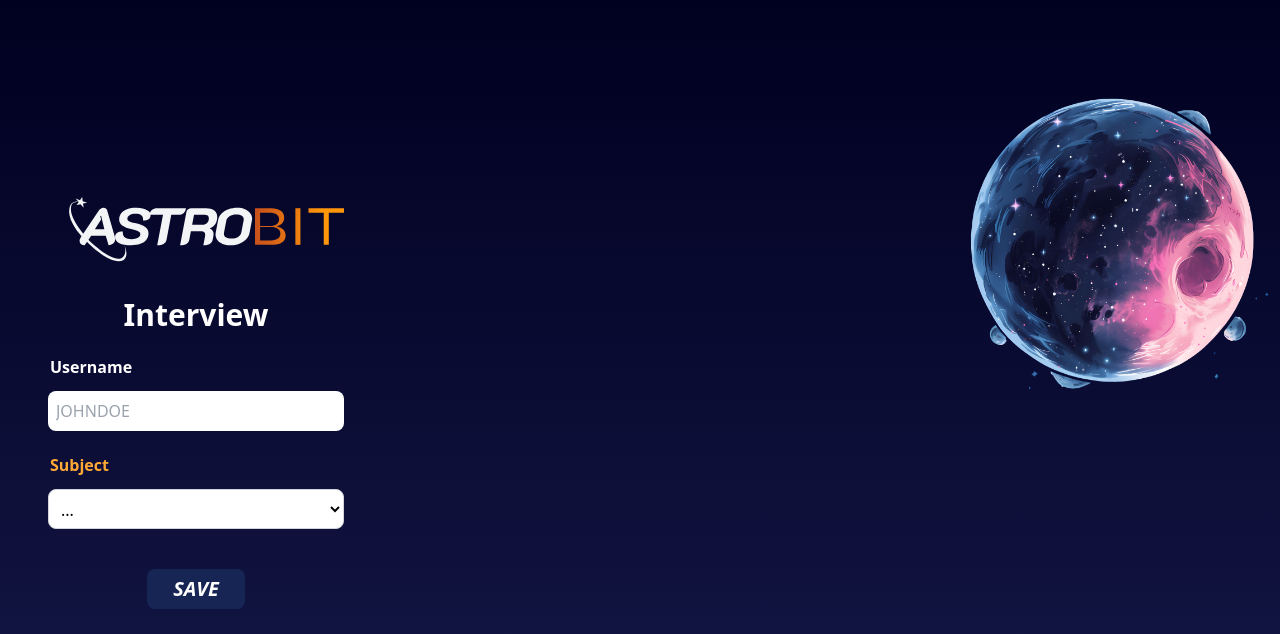
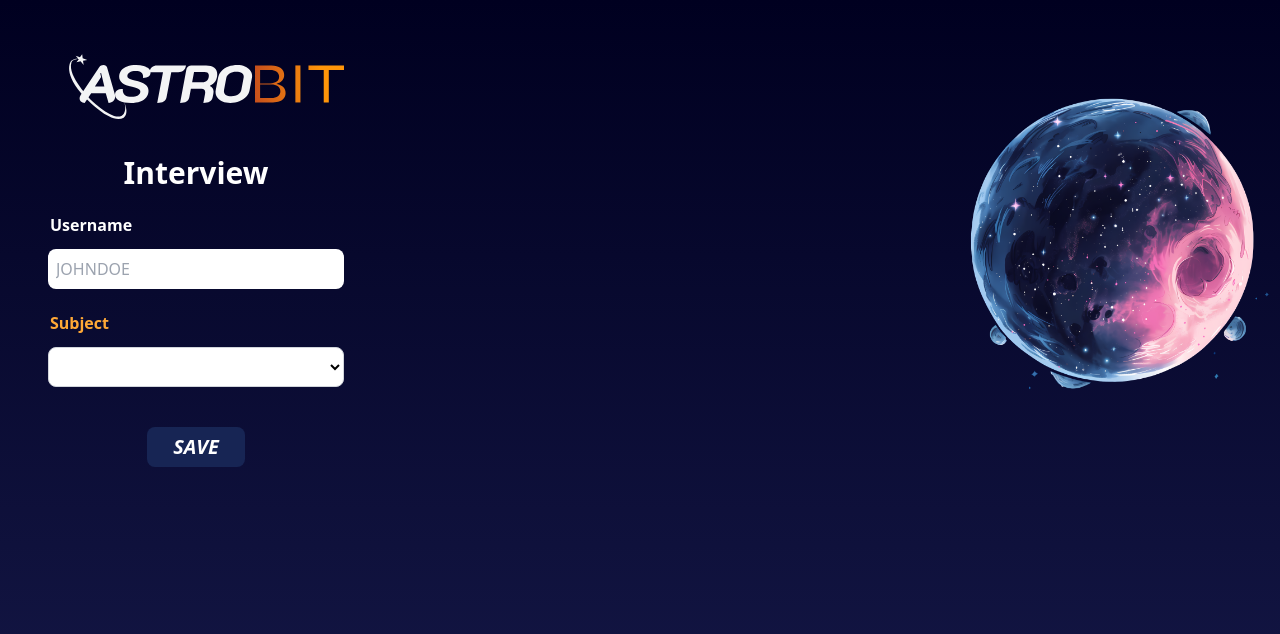
Before and after one commit to alef-monteiro/astrobit-front, an Angular app: page /interview in a window 1280 px wide. Shown: the top 634 px of the page. Built offline with nearby package versions, Linux system fonts and the light colour scheme.

Commit message:
feat: Implement complete sign-up flow with data collection from Sign-Up and Interview pages. Created SignupDataService to handle data storage from each step and submit all data to the backend upon completion.

```diff
--- a/src/app/components/default-dashboard-layout/default-dashboard-layout.component.html
+++ b/src/app/components/default-dashboard-layout/default-dashboard-layout.component.html
@@ -0,0 +1 @@
+<p>dashboard</p>
--- a/src/app/components/default-login-layout/default-login-layout.component.html
+++ b/src/app/components/default-login-layout/default-login-layout.component.html
@@ -1,5 +1,5 @@
 <main
-  class="relative flex items-center justify-start p-12 min-h-screen  bg-gradient-to-b from-dark-blue to-pale-blue text-white">
+  class="relative flex items-start justify-start p-12 min-h-screen  bg-gradient-to-b from-dark-blue to-pale-blue text-white">
   <section class=" relative flex flex-col items-center gap-5 w-1/4 z-10">
 
     <!-- Logo -->
--- a/src/app/components/default-signup-layout/default-signup-layout.component.html
+++ b/src/app/components/default-signup-layout/default-signup-layout.component.html
@@ -1,5 +1,5 @@
 <main
-  class="relative flex items-center justify-start p-12 min-h-screen  bg-gradient-to-b from-dark-blue to-pale-blue text-white">
+  class="relative flex items-start justify-start p-12 min-h-screen  bg-gradient-to-b from-dark-blue to-pale-blue text-white">
   <section class=" relative flex flex-col items-center gap-5 w-1/4 z-10">
 
     <!-- Logo -->
@@ -13,20 +13,19 @@
 
       <ng-content></ng-content>
 
-      <!-- Botão -->
-      <div class="flex flex-col items-center justify-around w-full">
+      <div class="flex flex-col items-center w-full">
         <button
           (click)="next()"
           [disabled]=disablePrimaryBtn
           class="w-1/3 h-10 rounded-lg text-center font-black italic text-xl bg-orange-salmon hover:bg-light-salmon active:bg-cool-yellow disabled:bg-blue-950">
-          {{ primaryBtnText }}
+          SAVE
         </button>
+      </div>
 
-      </div>
     </div>
   </section>
 
-<!-- falta colocar o service de dados temporários, mas usar o ngondestroy -->
+  <!-- falta colocar o service de dados temporários, mas usar o ngondestroy -->
   <section class="absolute bottom-1/2 right-0 w-1/4">
     <img src="/assets/planet-illustration.png" alt="background-illustration" class="w-full h-auto object-cover"
          height="1116" width="1144">
--- a/src/app/components/default-signup-layout/default-signup-layout.component.ts
+++ b/src/app/components/default-signup-layout/default-signup-layout.component.ts
@@ -20,15 +20,12 @@ export class DefaultSignupLayoutComponent {
 
   // sign up page
   next() {
-    this.onNext.emit(['interview']);
+    this.onNext.emit();
   }
 
   // interview page
   navigate() {
-    this.onNavigate.emit(['login']);
+    this.onNavigate.emit();
   }
 
-  submit() {
-    this.onSubmit.emit()
-  }
 }
--- a/src/app/components/primary-input/primary-input.component.ts
+++ b/src/app/components/primary-input/primary-input.component.ts
@@ -34,6 +34,7 @@ export class PrimaryInputComponent implements ControlValueAccessor {
   onInput(event: Event) {
     const value = (event.target as HTMLInputElement).value;
     this.onChange(value);
+
   }
 
   writeValue(value: string): void {
--- a/src/app/components/secondary-input-datalist/secondary-input-datalist.component.ts
+++ b/src/app/components/secondary-input-datalist/secondary-input-datalist.component.ts
@@ -53,7 +53,6 @@ export class SecondaryInputDatalistComponent implements ControlValueAccessor {
     this.value = value;
     this.onChange(value);
 
-    console.log(value);
   }
 
 
--- a/src/app/pages/interview/interview.component.html
+++ b/src/app/pages/interview/interview.component.html
@@ -1,9 +1,8 @@
 <app-default-signup-layout
   title="Interview"
-  primaryBtnText="SAVE"
-  (submit)="submit()"
-  (navigate)="navigate()"
-  [disablePrimaryBtn]=!interviewForm.valid
+  [disablePrimaryBtn] = !interviewForm.valid
+  (navigate)="onNavigate()"
+  (next)="onSubmit()"
 >
   <form [formGroup]="interviewForm" class="w-full ">
     <app-primary-input
@@ -18,7 +17,7 @@
       formControlName="subject"
       label="Subject"
       inputName="subject"
-      placeholder="..."
+      placeholder=""
     ></app-secondary-input-datalist>
   </form>
 
--- a/src/app/pages/interview/interview.component.ts
+++ b/src/app/pages/interview/interview.component.ts
@@ -1,11 +1,10 @@
 import {Component} from '@angular/core';
 import {DefaultSignupLayoutComponent} from '../../components/default-signup-layout/default-signup-layout.component';
 import {
-  CheckboxRequiredValidator, FormBuilder,
+  FormBuilder,
   FormControl,
   FormGroup,
   ReactiveFormsModule,
-  SelectControlValueAccessor,
   Validators
 } from '@angular/forms';
 import {
@@ -14,6 +13,7 @@ import {
 import {Router} from '@angular/router';
 import {ToastrService} from 'ngx-toastr';
 import {PrimaryInputComponent} from '../../components/primary-input/primary-input.component';
+import {SignupDataService} from '../../services/signup-data.service';
 
 interface InterviewForm {
   username: FormControl;
@@ -30,6 +30,7 @@ interface InterviewForm {
     PrimaryInputComponent
   ],
   providers: [
+    SignupDataService,
     ToastrService,
     FormBuilder
   ],
@@ -41,8 +42,8 @@ export class InterviewComponent {
 
   constructor(
     private router: Router,
-    private formBulder: FormBuilder,
-    private toastService: ToastrService
+    private toastService: ToastrService,
+    private interviewService: SignupDataService
   ) {
     this.interviewForm = new FormGroup({
       username: new FormControl('', [Validators.required, Validators.minLength(6)]),
@@ -50,11 +51,30 @@ export class InterviewComponent {
     })
   }
 
-  submit() {
-    console.log(this.interviewForm.valid)
+  onSubmit() {
+    if (this.interviewForm.valid) {
+      this.interviewService.saveData('interview', this.interviewForm.value);
+
+      // Enviar os dados completos para o backend
+      this.interviewService.submitData().subscribe({
+        next: () => {
+          this.toastService.success('Data saved successfully!');
+          this.router.navigate(['dashboard']);
+
+          console.log('Dados enviados:', JSON.stringify(this.interviewForm.value));
+        },
+        error: (err) => {
+          this.toastService.error('Error sending data, please try again.');
+          console.error('Erro ao enviar dados:', err);
+        }
+      });
+    } else {
+      this.toastService.error('Error, please check your data.');
+    }
   }
 
-  navigate() {
-    this.router.navigate(['login'])
+
+  onNavigate() {
+    this.router.navigate(['login']);
   }
 }
--- a/src/app/pages/signup/signup.component.html
+++ b/src/app/pages/signup/signup.component.html
@@ -2,8 +2,8 @@
   title="Sign In"
   primaryBtnText="NEXT"
 
-  (next)="next()"
-  (navigate)="navigate()"
+  (next)="onNext()"
+  (navigate)="onNavigate()"
   [disablePrimaryBtn]=!signupForm.valid
 >
 
@@ -41,13 +41,10 @@
       placeholder="Confirm your password"
     >
     </app-primary-input>
-<!--    <div *ngIf="signupForm.hasError('mismatch') && signupForm.get('confirmPassword')?.touched">-->
-    <!--      Passwords don't match.-->
-    <!--    </div>-->
 
     <a
-      class="flex flex-col items-center w-full text-[0.7rem] text-amber-50 hover:text-orange-salmon active:text-light-salmon cursor-pointer underline"
-      (click)="navigate()">
+      class="flex flex-col items-center w-full mt-10 text-[0.7rem] text-amber-50 hover:text-orange-salmon active:text-light-salmon cursor-pointer underline"
+      (click)="onNavigate()">
       You already have an account? Click here.
     </a>
   </form>
--- a/src/app/pages/signup/signup.component.ts
+++ b/src/app/pages/signup/signup.component.ts
@@ -7,9 +7,9 @@ import {
   Validators
 } from '@angular/forms';
 import {PrimaryInputComponent} from '../../components/primary-input/primary-input.component';
-import {LoginService} from '../../services/login.service';
 import {ToastrService} from 'ngx-toastr';
 import {DefaultSignupLayoutComponent} from '../../components/default-signup-layout/default-signup-layout.component';
+import {SignupDataService} from '../../services/signup-data.service';
 
 interface SignupForm {
   name: FormControl;
@@ -27,7 +27,7 @@ interface SignupForm {
     DefaultSignupLayoutComponent
   ],
   providers: [
-    // LoginService,
+    SignupDataService,
     ToastrService
   ],
   templateUrl: './signup.component.html',
@@ -38,8 +38,8 @@ export class SignUpComponent {
 
   constructor(
     private router: Router,
-    // private signupService: LoginService,
-    // private toastrService: ToastrService
+    private signupService: SignupDataService,
+    private toastrService: ToastrService
   ) {
     this.signupForm = new FormGroup({
         name: new FormControl("", [Validators.required, Validators.minLength(3)]),
@@ -47,7 +47,7 @@ export class SignUpComponent {
         password: new FormControl("", [Validators.required, Validators.minLength(6)]),
         passwordConfirm: new FormControl("", [Validators.required, Validators.minLength(6)])
       },
-     )
+    )
 
   }
 
@@ -60,11 +60,19 @@ export class SignUpComponent {
   //   })
   // }
 
-  next() {
-    this.router.navigate(['interview'])
+  onNext() {
+    if (this.signupForm.valid) {
+      this.signupService.saveData('signup', this.signupForm)
+      this.router.navigate(['interview'])
+      this.toastrService.success("Data save successfully!")
+
+    } else {
+      this.toastrService.error("Error, sorry. Try to check your data.")
+    }
   }
 
-  navigate() {
+  // Deve ir à landing-page, mas ainda não foi feita.
+  onNavigate() {
     this.router.navigate(['login'])
   }
 
--- /dev/null
+++ b/src/app/services/signup-data.service.ts
@@ -0,0 +1,37 @@
+import {Injectable} from '@angular/core';
+import {HttpClient} from '@angular/common/http';
+import {Observable} from 'rxjs';
+
+@Injectable({
+  providedIn: 'root'
+})
+export class SignupDataService {
+  private signupData: any = {};
+
+  constructor(private httpClient: HttpClient) {
+  }
+
+  // Salvar os dados parciais de cada página
+  saveData(page: string, data: any) {
+    this.signupData[page] = data;
+  }
+
+  // Obter os dados completos para enviar ao backend
+    getCompleteData() {
+    return this.signupData;
+  }
+
+  // Limpar os dados após o envio
+  clearData() {
+    this.signupData = {};
+  }
+
+  // Enviar os dados completos para o backend
+  submitData(): Observable<any> {
+    const url = 'https://localhost:8000/signup';
+    const completeData = this.getCompleteData();
+
+    // Enviando os dados completos para o backend
+    return this.httpClient.post(url, completeData);
+  }
+}
```
Also changed, not shown: 1 other file (tests, documents, lock files or other folders).
